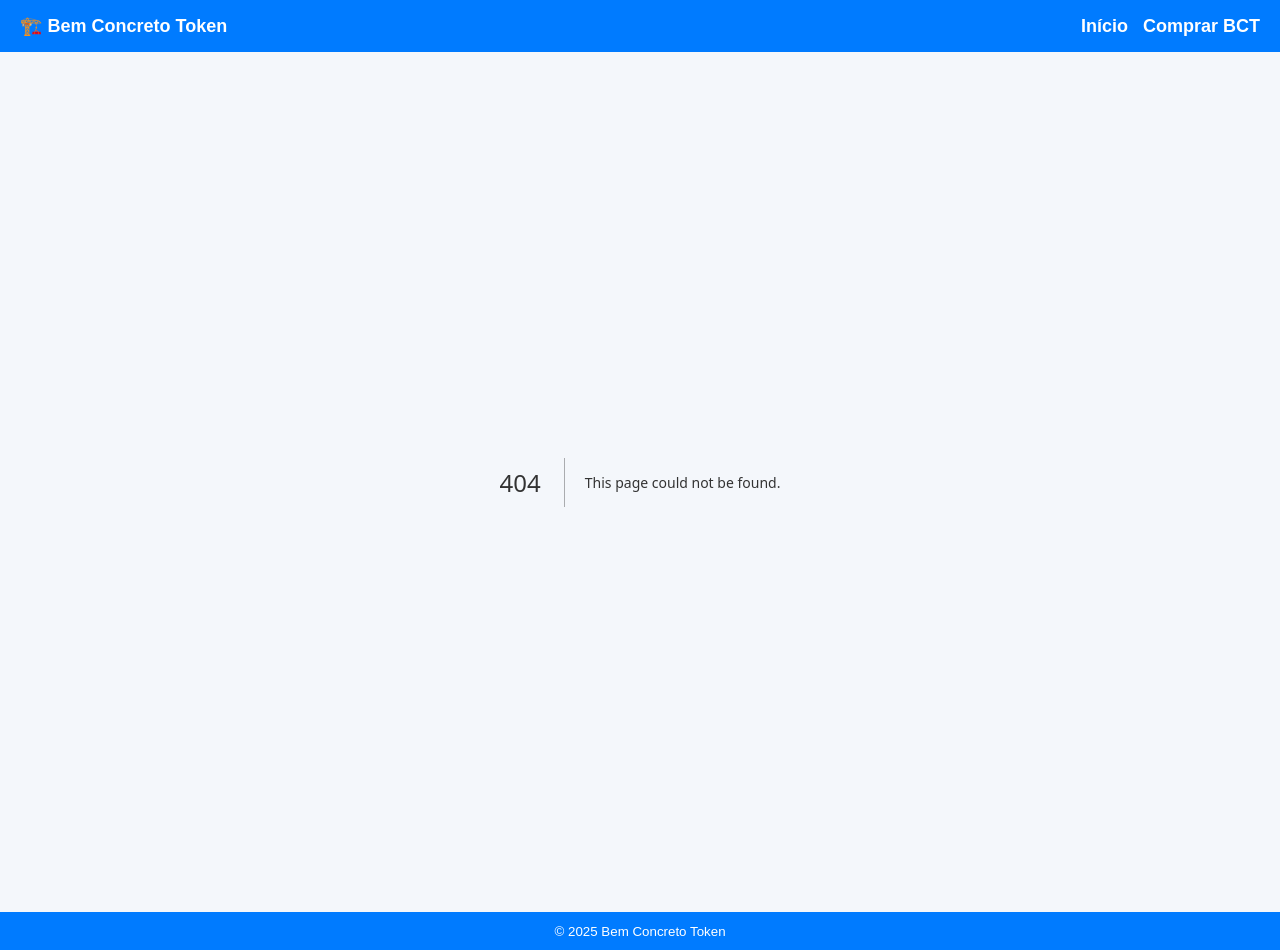
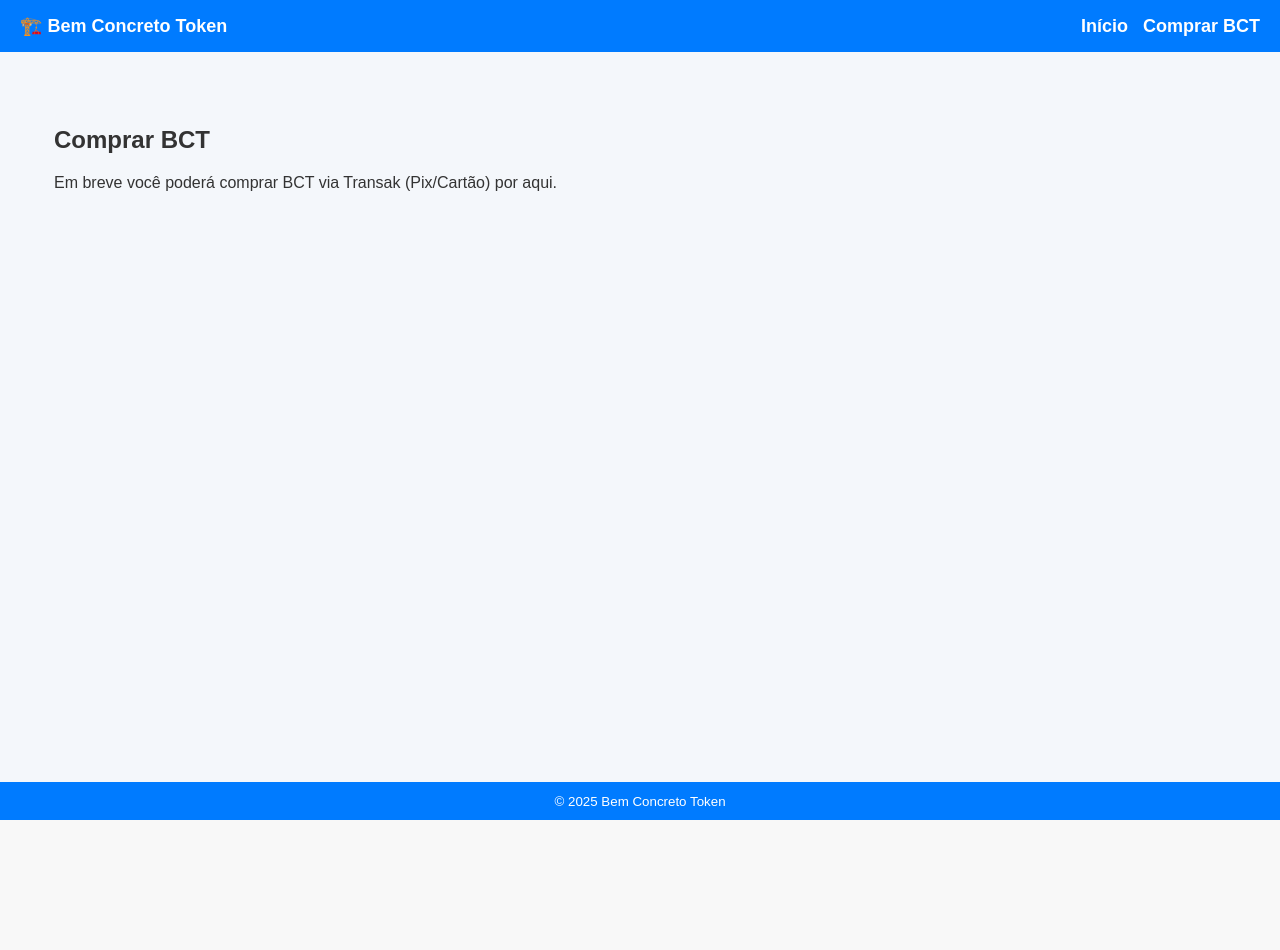
Before and after one commit to bemconcreto/BCT-APP1, a Next.js app: page /buy in a window 1280 px wide. Before the commit this address had no page. After the commit the page ends 820 px from the top, so only its background shows below. Built offline with nearby package versions, Linux system fonts and the light colour scheme.

Commit message:
Create page.tsx

```diff
--- /dev/null
+++ b/app/buy/page.tsx
@@ -0,0 +1,8 @@
+export default function Buy() {
+  return (
+    <div style={{ padding: 24, fontFamily: "sans-serif" }}>
+      <h2>Comprar BCT</h2>
+      <p>Em breve você poderá comprar BCT via Transak (Pix/Cartão) por aqui.</p>
+    </div>
+  );
+}
```
